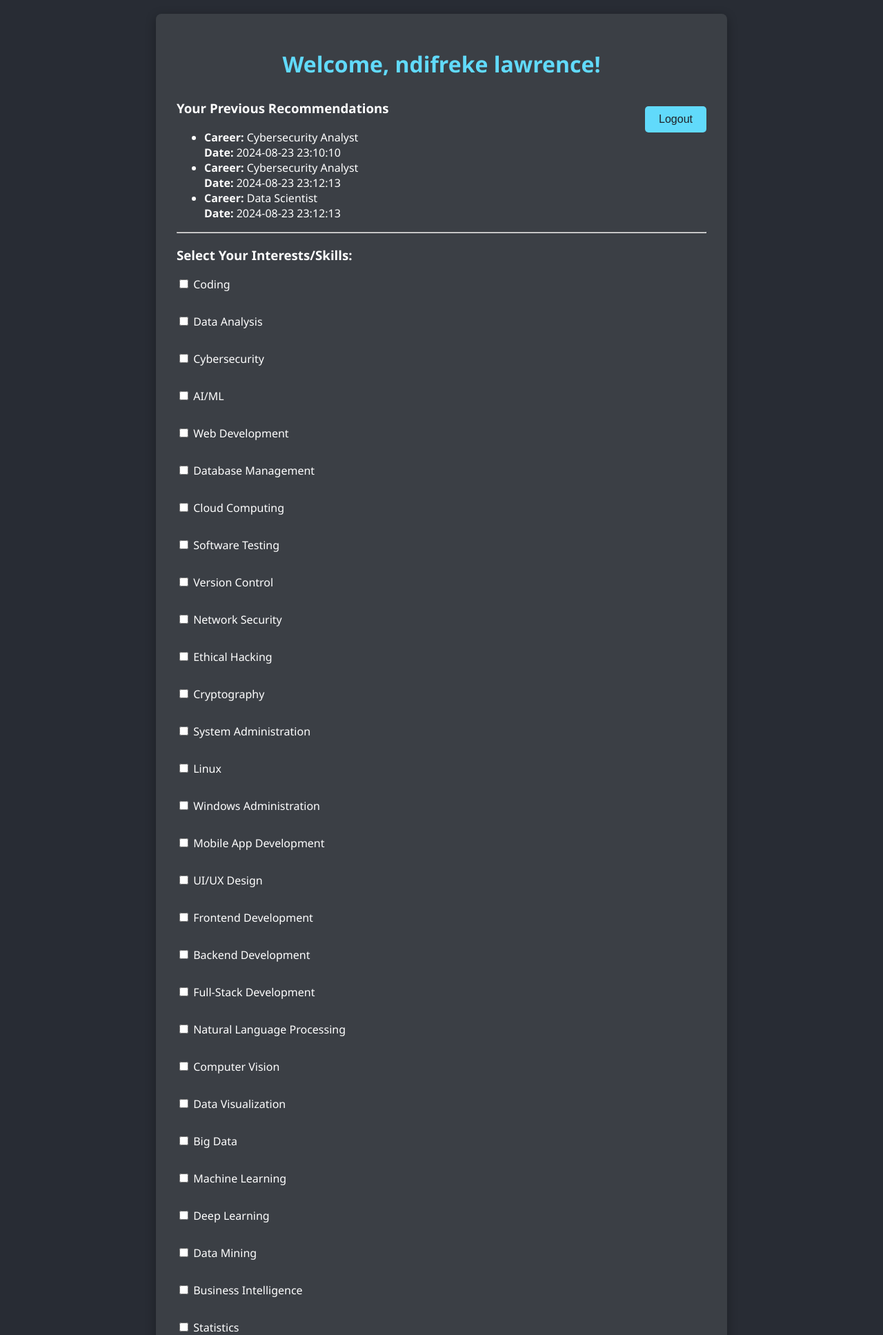
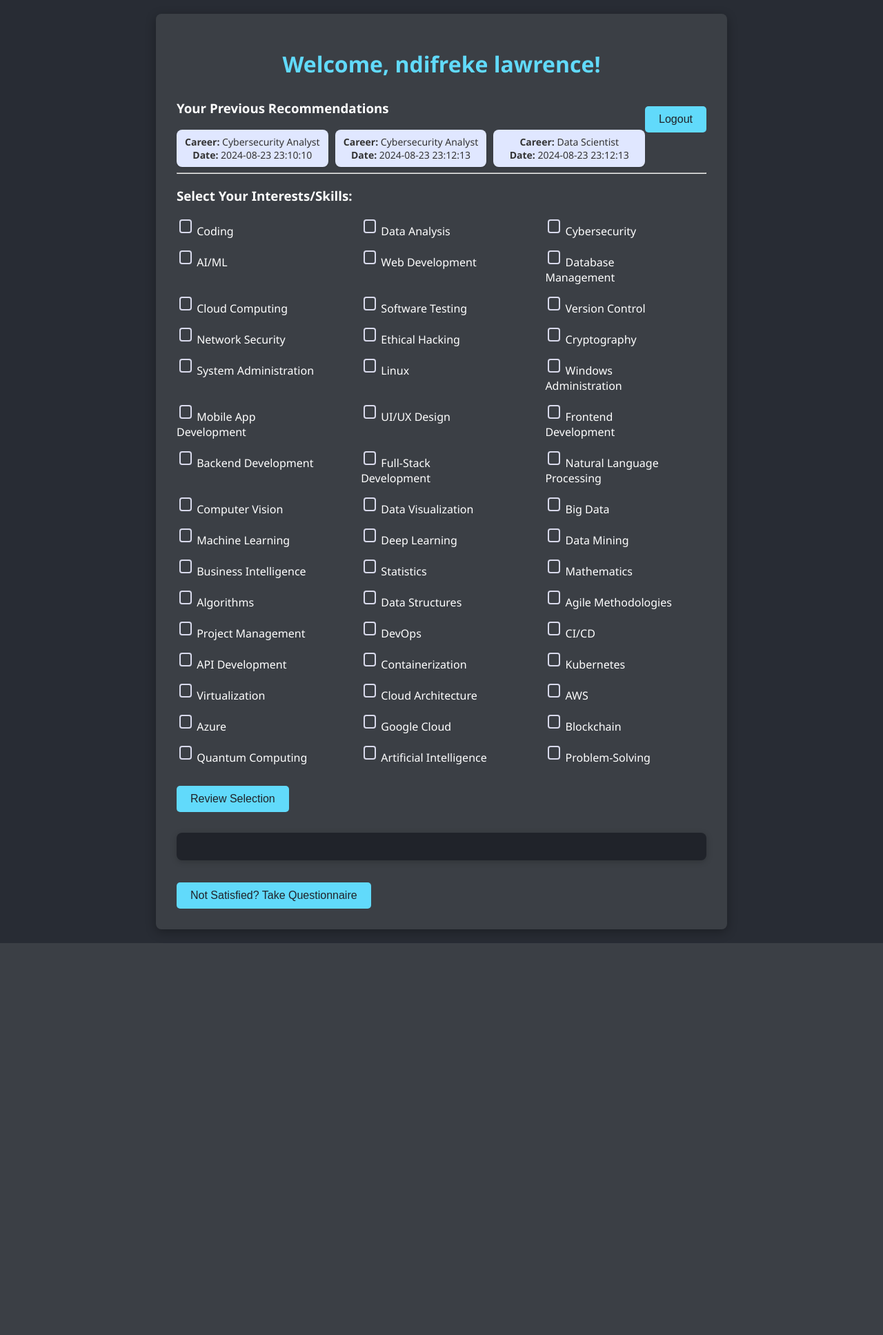
Before and after one commit to Phrheke/careeride, a Flask app: page /dashboard in a window 1280 px wide. Shown: the top 1935 px of the page at 69% size. After the commit the page ends 1367 px from the top, so only its background shows below. Run offline with Flask 3, Linux system fonts and the light colour scheme; a user stored in the database is signed in; parts of the project's set-up code (start-up, migrations or seed data) failed here and were passed over.

Commit message:
Add files via upload

```diff
--- a/static/css/styles.css
+++ b/static/css/styles.css
@@ -45,8 +45,19 @@ body {
     color: white;         /* Set the text color */
     font-size: 20px;      /* Set the font size */
     margin: 20px;
+}
 
 
+#interest-list {
+    display: flex; /* Use flex layout */
+    flex-wrap: wrap; /* Allow items to wrap to the next row */
+    gap: 4px; /* Add spacing between items */
+    justify-content: space-between; /* Distribute items evenly */
+}
+
+#interest-list label {
+    flex: 0 1 20px; /* Flex item: Grow/Shrink is disabled, width is px */
+    min-width: 200px; /* Ensure a minimum width of 30px */
 }
 
 h1 {
@@ -138,3 +149,58 @@ input[type="radio"] {
         transform: translateY(0);
     }
 }
+/* Unordered list styling */
+ul {
+
+    list-style: none; /* Remove default bullets */
+    padding: 0; /* Remove default padding */
+    margin: 0; /* Remove default margin */
+    display: grid; /* Use grid layout */
+    grid-template-columns: repeat(3, minmax(0, 1fr)); /* Create 3 equal columns */
+    gap: 10px; /* Add spacing between columns and rows */
+}
+
+ul li {
+    background: #e0e7ff; /* Light indigo background */
+    padding: 8px; /* Add padding for better spacing */
+    border-radius: 8px; /* Rounded corners */
+    font-size: 14px; /* Professional font size */
+    color: #333; /* Neutral text color */
+    box-shadow: 0 2px 2px rgba(0, 0, 0, 0.1); /* Subtle shadow for depth */
+    transition: background-color 0.3s ease;
+    text-align: center; /* Center align text */
+}
+
+ul li:hover {
+    background: #c7d2fe; /* Highlight on hover */
+    cursor: pointer; /* Indicate clickable behavior */
+}
+
+/* Styling for all checkboxes */
+input[type="checkbox"] {
+    appearance: none; /* Remove default styling */
+    padding: 0%;
+    width: 18px;
+    height: 20px;
+    border: 2px solid #d9daec; /* Indigo border */
+    border-radius: 4px; /* Rounded corners */
+    outline: none; /* Remove focus outline */
+    cursor: pointer; /* Change cursor to pointer */
+    position: relative;
+    transition: background-color 0.3s ease, border-color 0.3s ease;
+}
+
+input[type="checkbox"]:checked {
+    background-color: #61dafb; /* Indigo fill when checked */
+    border-color: #61dafb; /* Match border with fill */
+}
+
+input[type="checkbox"]:checked::after {
+    content: '✔'; /* Add checkmark */
+    position: absolute;
+    font-size: 12px;
+    top: 50%;
+    left: 50%;
+    transform: translate(-50%, -50%);
+    color: white; /* White checkmark */
+}
```
